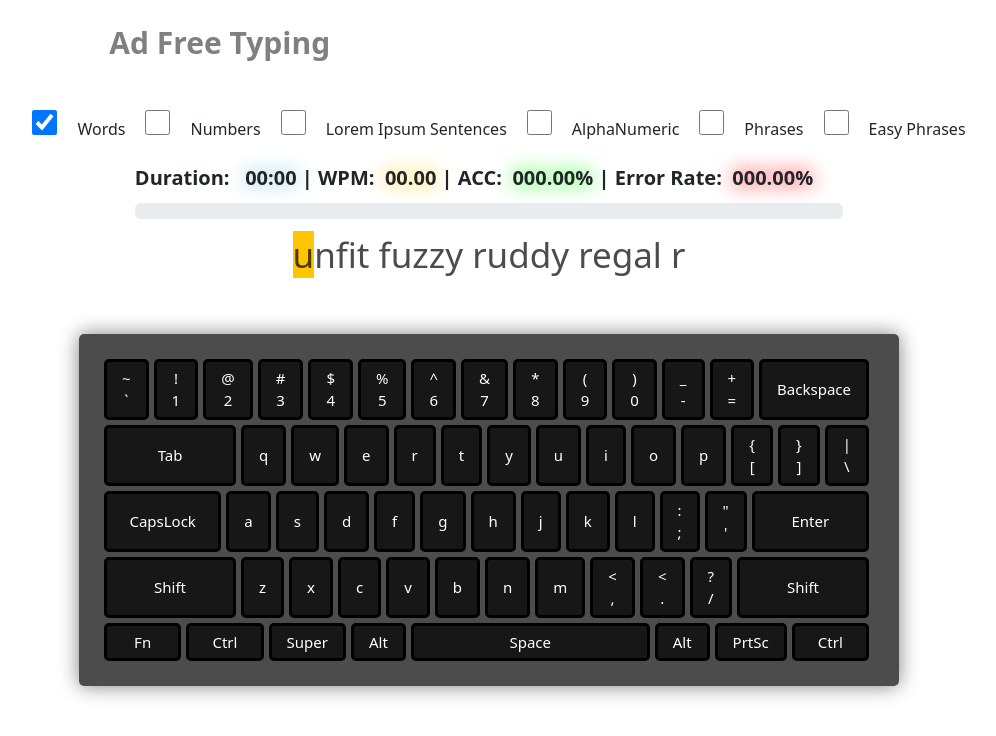
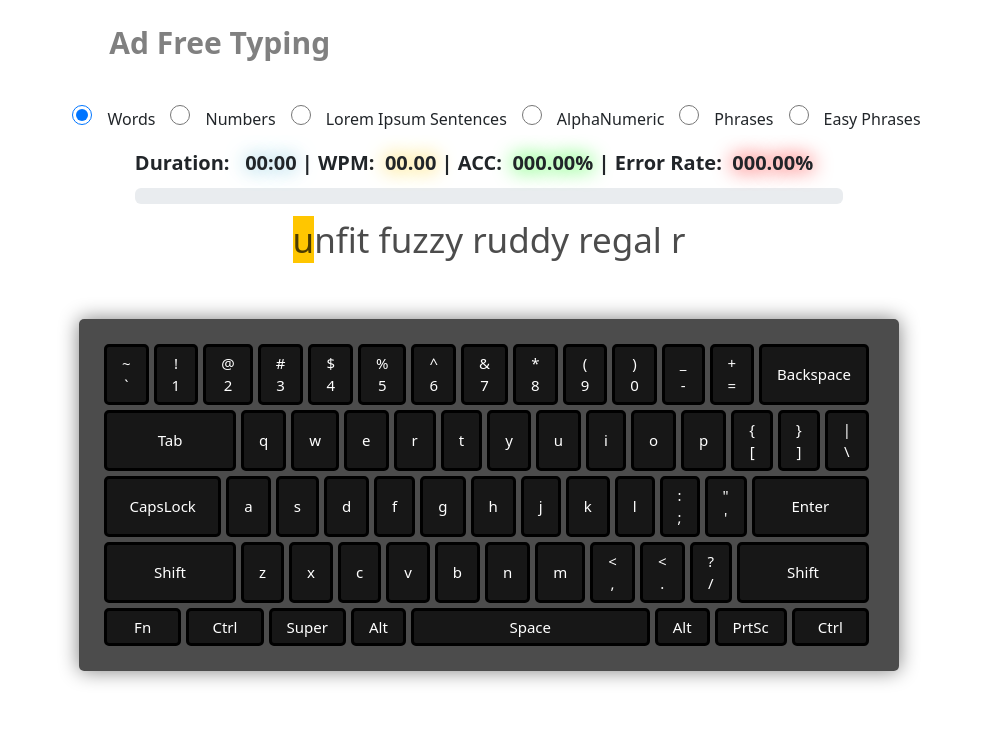
Before and after one commit to jstephensdev/ad-free-typing, a React (Create React App) app: page / in a window 1280 px wide. Shown: the top 736 px of the page, without its empty margins (151-1147 px from the left). Built offline with nearby package versions, Linux system fonts and the light colour scheme; some icons are missing.

Commit message:
prettier formatting and adjusting options css

```diff
--- a/src/components/Options.tsx
+++ b/src/components/Options.tsx
@@ -17,11 +17,11 @@ export const Options = (): JSX.Element => {
     return modes.map((modeOption: TextMode) => (
       <label htmlFor={modeOption} key={modeOption}>
         <input
-                    style={{ margin: "20px",}}
+          style={{ margin: '15px'}}
           key={modeOption}
           data-testid={modeOption}
           aria-label={modeOption}
-                    type="checkbox"
+          type="radio"
           checked={mode === modeOption}
           onChange={() => radioOptionChange(modeOption)}
         />
@@ -33,9 +33,7 @@ export const Options = (): JSX.Element => {
   return (
     <>
       <section>
-                <section className="options">
-                    {renderRadioOption(modes)}
-                </section>
+        <section>{renderRadioOption(modes)}</section>
       </section>
     </>
   );
--- a/src/css/App.css
+++ b/src/css/App.css
@@ -174,11 +174,10 @@ the current stats are closed todo: find better way to do this  */
 
 /* radio option size */
 input {
-  width: 25px;
-  height: 25px;
+  width: 20px;
+  height: 20px;
 }
 
-.options {
-  display: flex;
-  justify-content: center;
+input[type="radio"] {
+  vertical-align: baseline;
 }
```
Lines whose indentation alone changed are shown as unchanged.
